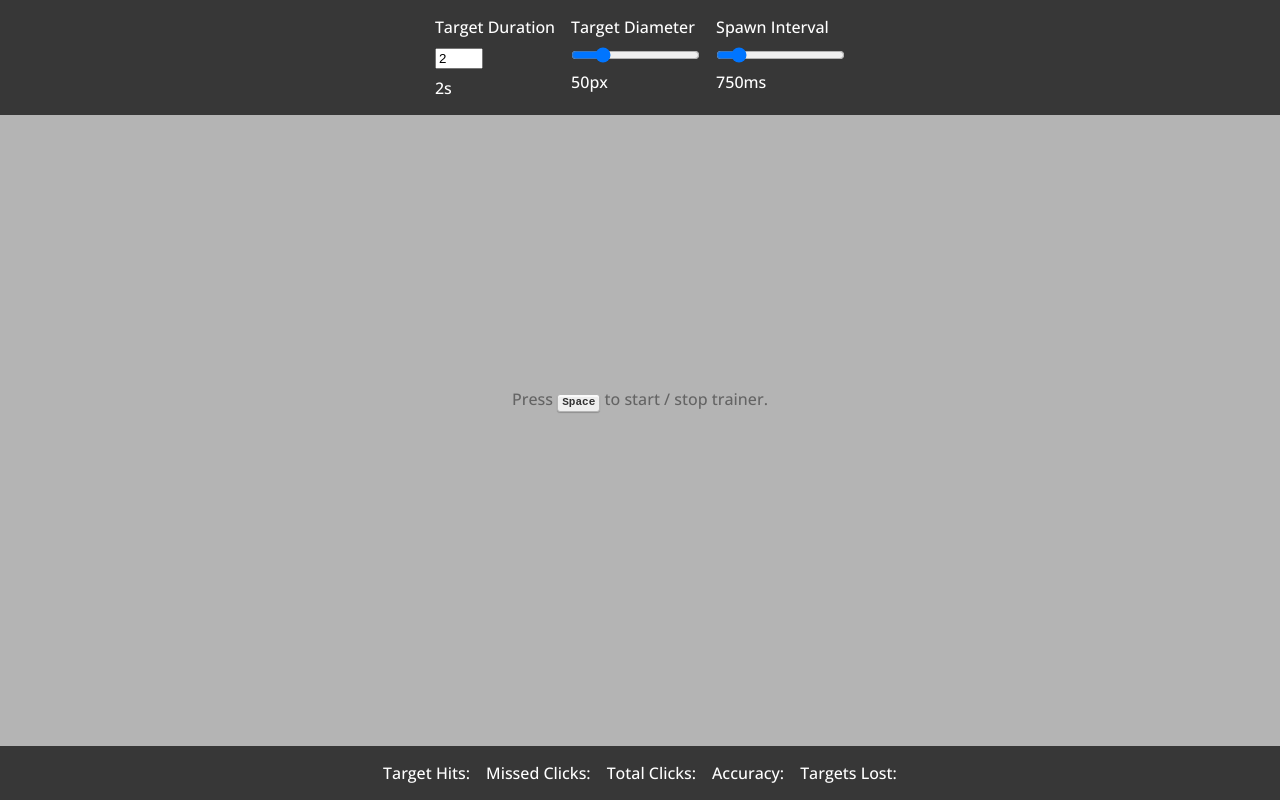
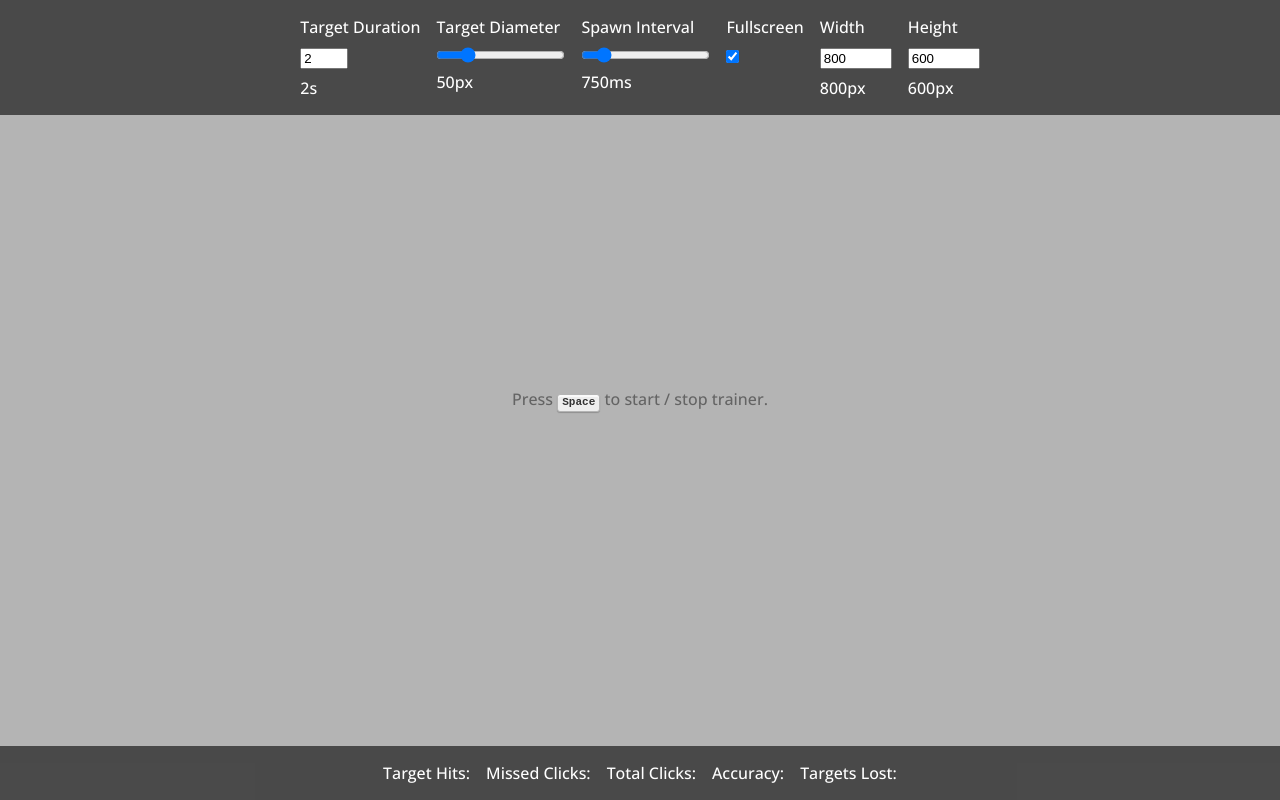
Before and after one commit to ChristianDBrooks/aim-trainer, a website: page index.html in a window 1280 px wide. Drawn offline with nearby package versions, Linux system fonts and the light colour scheme.

Commit message:
added resolution controls

```diff
--- a/index.html
+++ b/index.html
@@ -40,6 +40,32 @@
           />
           <div id="spawnIntervalOut">750ms</div>
         </div>
+        <div class="control">
+          <p>Fullscreen</p>
+          <input id="fullscreen" type="checkbox" id="fullscreen" checked>
+        </div>
+        <div class="control">
+          <p>Width</p>
+          <input
+            id="screenWidth"
+            type="number"
+            value="800"
+            min="200"
+            max="2000"
+          />
+          <div id="screenWidthOut">800px</div>
+        </div>
+        <div class="control">
+          <p>Height</p>
+          <input
+            id="screenHeight"
+            type="number"
+            value="600"
+            min="200"
+            max="2000"
+          />
+          <div id="screenHeightOut">600px</div>
+        </div>
       </div>
     </div>
     <div id="scoreboard">
--- a/index.js
+++ b/index.js
@@ -1,14 +1,20 @@
 window.addEventListener("DOMContentLoaded", (event) => {
   const controlsEl = document.getElementById("controls");
   const scoreBoardEl = document.getElementById("scoreboard");
+  const screenEl = document.getElementById("screen");
   const targetContainerEl = document.getElementById("target-container");
   const overlayEl = document.getElementById("overlay");
   const targetDurationEl = document.getElementById("targetDuration");
   const targetDiameterEl = document.getElementById("targetDiameter");
   const spawnIntervalEl = document.getElementById("spawnInterval");
+  const screenWidthEl = document.getElementById("screenWidth");
+  const screenHeightEl = document.getElementById("screenHeight");
   const targetDurationOutEl = document.getElementById("targetDurationOut");
   const targetDiameterOutEl = document.getElementById("targetDiameterOut");
   const spawnIntervalOutEl = document.getElementById("spawnIntervalOut");
+  const fullscreenEl = document.getElementById("fullscreen");
+  const screenWidthOutEl = document.getElementById("screenWidthOut");
+  const screenHeightOutEl = document.getElementById("screenHeightOut");
   const targetHitsOut = document.getElementById("targetHits");
   const missedClicksOut = document.getElementById("missedClicks");
   const totalClicksOut = document.getElementById("totalClicks");
@@ -18,6 +24,9 @@ window.addEventListener("DOMContentLoaded", (event) => {
   let targetDuration = 2;
   let targetDiameter = 50;
   let spawnInterval = 750;
+  let isFullscreen = true;
+  let screenWidth = '800px';
+  let screenHeight = '600px';
   let targetDurationT = 2;
   let targetDiameterT = 50;
   let spawnIntervalT = 750;
@@ -56,6 +65,7 @@ window.addEventListener("DOMContentLoaded", (event) => {
     hideEl(controlsEl);
     hideEl(scoreBoardEl);
     hideEl(overlayEl)
+    showEl(targetContainerEl)
     updateLoop();
   };
 
@@ -71,6 +81,7 @@ window.addEventListener("DOMContentLoaded", (event) => {
     showEl(controlsEl);
     showEl(scoreBoardEl);
     showEl(overlayEl)
+    hideEl(targetContainerEl)
   };
 
   const targetDurationChange = (event) => {
@@ -87,6 +98,34 @@ window.addEventListener("DOMContentLoaded", (event) => {
     spawnInterval = event.target.value;
     spawnIntervalOutEl.textContent = event.target.value + "ms";
   };
+
+  const handleFullscreenChange = (event) => {
+    isFullscreen = event.target.checked;
+    setResolution();
+  }
+
+  const handleWidthChange = (event) => {
+    screenWidth = event.target.value + "px";
+    screenWidthOutEl.textContent = screenWidth;
+    setResolution();
+  }
+
+  const handleHeightChange = (event) => {
+    screenHeight = event.target.value + "px";
+    screenHeightOutEl.textContent = screenHeight;
+    setResolution();
+  }
+
+  const setResolution = () => {
+    if (isFullscreen) {
+      screenEl.style.width = "";
+      screenEl.style.height = "";
+    } else {
+      screenEl.style.width = screenWidth;
+      screenEl.style.height = screenHeight;
+    }
+
+  }
 
   const handleTargetClick = (event) => {
     if (running && event.target.id.includes("target-container")) {
@@ -140,19 +179,16 @@ window.addEventListener("DOMContentLoaded", (event) => {
     }
     target.remove();
     deadTargets++;
-    console.log("targets dead: ", deadTargets);
   };
 
   const targetHit = (target) => {
     target.dataset.hit = true;
     target.remove();
     hits++;
-    console.log("targets hit: ", hits);
   };
 
   const targetMiss = () => {
     misses++;
-    console.log("targets missed: ", misses);
   };
 
   const getRandomPosition = () => {
@@ -175,6 +211,10 @@ window.addEventListener("DOMContentLoaded", (event) => {
   targetDurationEl.addEventListener("input", targetDurationChange);
   targetDiameterEl.addEventListener("input", targetDiameterChange);
   spawnIntervalEl.addEventListener("input", spawnIntervalChange);
+  fullscreenEl.addEventListener("change", handleFullscreenChange);
+  screenWidthEl.addEventListener("input", handleWidthChange);
+  screenHeightEl.addEventListener("input", handleHeightChange);
   document.addEventListener("mousedown", handleTargetClick);
   document.addEventListener("keydown", handleSpaceBtn);
+  hideEl(targetContainerEl)
 });
--- a/style.css
+++ b/style.css
@@ -11,39 +11,21 @@ body {
   height: 100%;
   margin: 0;
   background-color: rgb(22, 22, 22);
-
   font-family: 'Open Sans', sans-serif;
 }
 
-kbd {
-  background-color: #eee;
-  border-radius: 3px;
-  border: 1px solid #b4b4b4;
-  box-shadow: 0 1px 1px rgba(0, 0, 0, .2), 0 2px 0 0 rgba(255, 255, 255, .7) inset;
-  color: #333;
-  display: inline-block;
-  font-size: .85em;
-  font-weight: 700;
-  line-height: 1;
-  padding: 2px 4px;
-  white-space: nowrap;
- }
-
-button {
-  font-family: 'Open Sans', sans-serif;
-  font-weight: 500;
+body {
+  display: flex;
+  flex-direction: column;
 }
 
 #screen {
+  margin: auto;
   height: 100vh;
   width: 100vw;
 }
 
 #overlay {
-  position: absolute;
-  top: 0;
-  left: 0;
-  z-index: 1;
   width: 100%;
   height: 100%;
   display: flex;
@@ -67,7 +49,7 @@ button {
   left: 0;
   z-index: 10;
   width: 100%;
-  background-color: rgb(55, 55, 55);
+  background-color: rgba(55, 55, 55, .85);
   color: #fff;
   display: flex;
   flex-direction: row;
@@ -100,7 +82,7 @@ button {
   display: flex;
   flex-direction: row;
   justify-content: center;
-  background-color: rgb(55, 55, 55);
+  background-color: rgba(55, 55, 55, .85);
   padding: 1rem;
   color: white;
   gap: 1rem;
@@ -116,6 +98,25 @@ button {
   margin-bottom: .5rem;
 }
 
+kbd {
+  background-color: #eee;
+  border-radius: 3px;
+  border: 1px solid #b4b4b4;
+  box-shadow: 0 1px 1px rgba(0, 0, 0, .2), 0 2px 0 0 rgba(255, 255, 255, .7) inset;
+  color: #333;
+  display: inline-block;
+  font-size: .85em;
+  font-weight: 700;
+  line-height: 1;
+  padding: 2px 4px;
+  white-space: nowrap;
+ }
+
+button {
+  font-family: 'Open Sans', sans-serif;
+  font-weight: 500;
+}
+
 @keyframes live {
   from {
     transform: scale(0);
```
